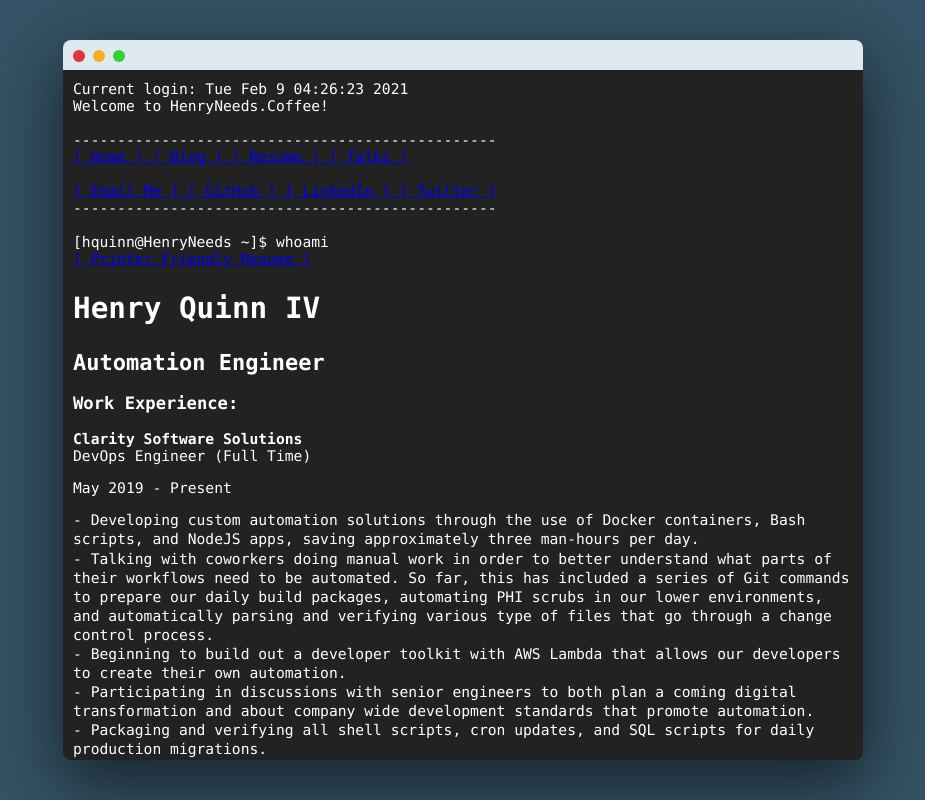
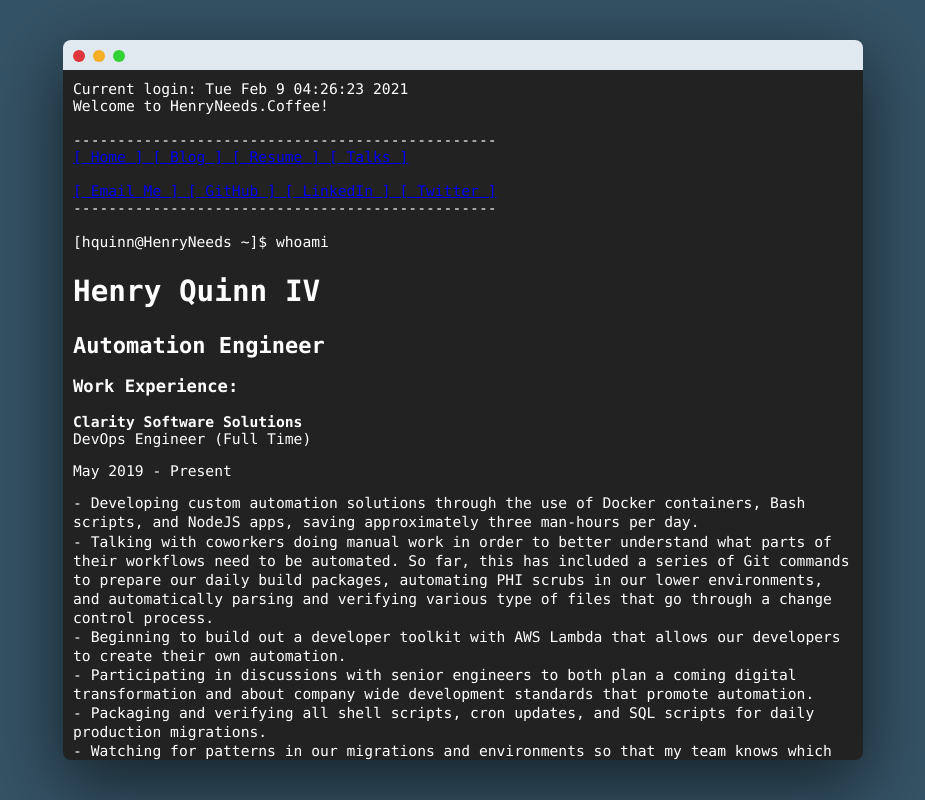
Before and after one commit to Quinncuatro/Henry-Personal-Website, a Gatsby site: page /resume in a window 1280 px wide. Shown: the whole page, without its empty margins (177-1102 px from the left). Built offline with nearby package versions, Linux system fonts and the light colour scheme; Gatsby itself is replaced by a stand-in of ours.

Commit message:
Adding resume page.

```diff
--- a/src/components/ResumeLogin/index.js
+++ b/src/components/ResumeLogin/index.js
@@ -42,8 +42,7 @@ const ResumeLogin = data => {
       <BusinessCard />
       <br />
       [hquinn@HenryNeeds ~]$ <span className={resumeLoginStyles.typed}>&nbsp;whoami<span>&nbsp;</span></span>
-      <div className={hidden ? resumeLoginStyles.hiddenPart : "" }>
-        <a href="https://docs.google.com/document/d/12AERamrFtIQdnkQcnZG7Bq9R2u3F0T70YYVrRLdr5ek/export?format=pdf" target="_blank" rel="noopener noreferrer"> [ Printer Friendly Resume ]</a>
+      <div className={hidden ? resumeLoginStyles.hiddenPart : ""}>
         <h1>Henry Quinn IV</h1>
         <h2>Automation Engineer</h2>
         <h3>Work Experience:</h3>
```
